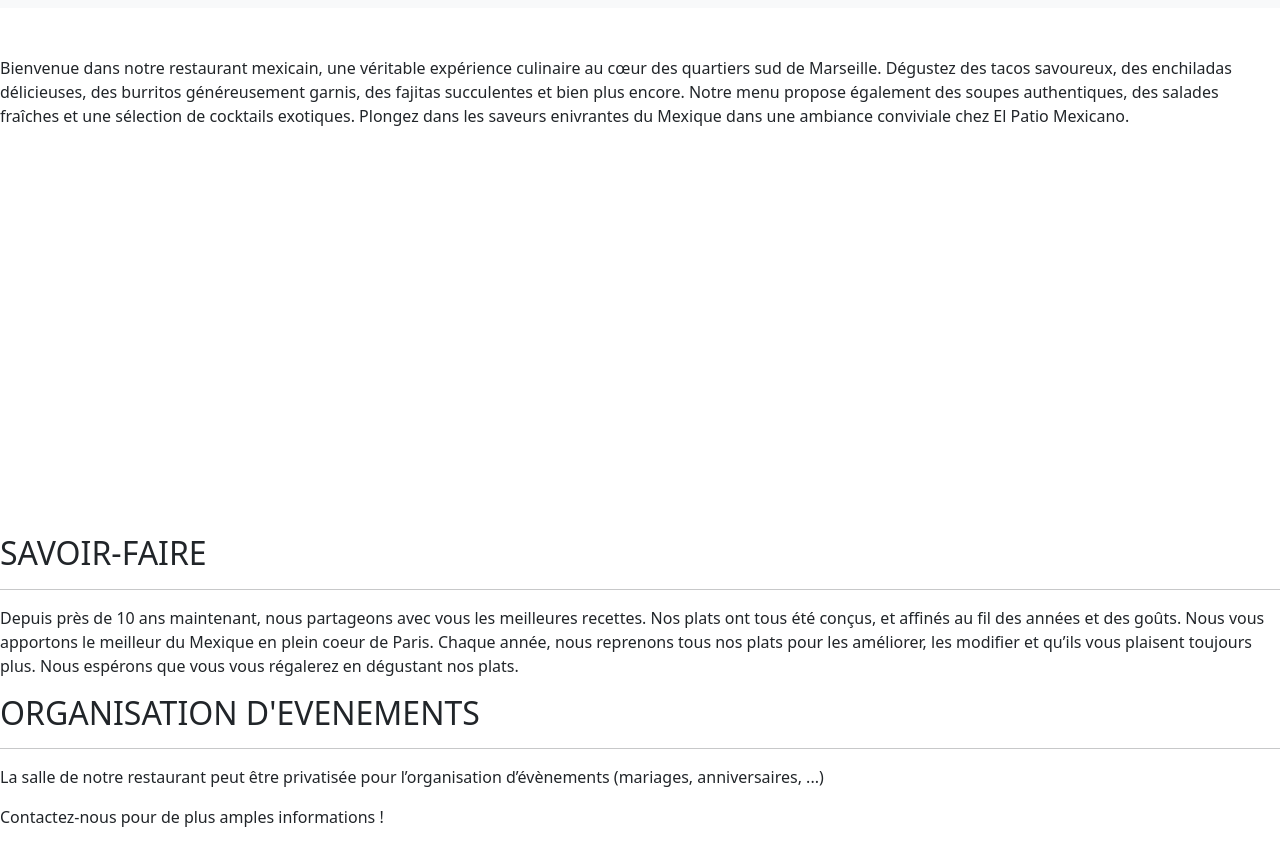
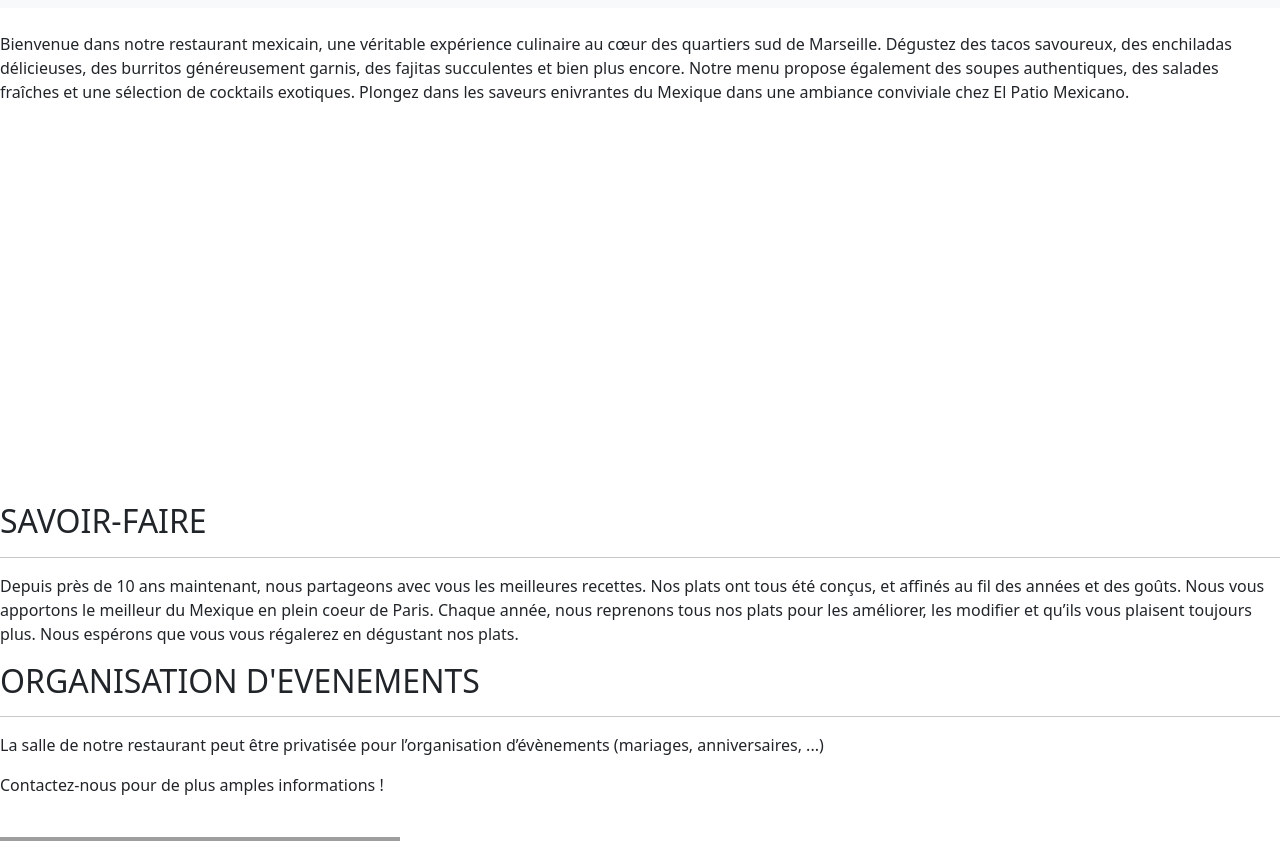
Before and after one commit to Kor-bens/EL-PATIO-MEXICANO, a PHP site: page /index.php in a window 1280 px wide. Shown: the part 308-1149 px from the top of the page. Run offline with PHP 8.4, Linux system fonts and the light colour scheme; grey boxes are pictures that could not be loaded.

Commit message:
maj index.php

```diff
--- a/public/index.php
+++ b/public/index.php
@@ -5,66 +5,62 @@
 
     <div class="contain-img">
         <!-- <img id="plats-table" src="../Ressources/plats-table.jpg" alt="plats-table"> -->
-    <a id="consulter-le-menu" class="vert text-white text-decoration-none" href="menu.php">CONSULTER LE MENU</a>
+        <a id="consulter-le-menu" class="vert text-white text-decoration-none fs-clamp-b" href="menu.php">CONSULTER LE MENU</a>
     </div>
 
-<div id="description" class="orange mt-4">
-    <p id="p-description" class="fsclamp3">Bienvenue dans notre restaurant mexicain, une véritable expérience culinaire au cœur des quartiers sud de Marseille. Dégustez des tacos savoureux, des enchiladas délicieuses, des burritos généreusement garnis, des fajitas succulentes et bien plus encore. Notre menu propose également des soupes authentiques, des salades fraîches et une sélection de cocktails exotiques. Plongez dans les saveurs enivrantes du Mexique dans une ambiance conviviale chez El Patio Mexicano.</p>
+    <div id="description" class="orange mtb-4">
+        <p id="p-description" class="fs-clamp-p">Bienvenue dans notre restaurant mexicain, une véritable expérience culinaire au cœur des quartiers sud de Marseille. Dégustez des tacos savoureux, des enchiladas délicieuses, des burritos généreusement garnis, des fajitas succulentes et bien plus encore. Notre menu propose également des soupes authentiques, des salades fraîches et une sélection de cocktails exotiques. Plongez dans les saveurs enivrantes du Mexique dans une ambiance conviviale chez El Patio Mexicano.</p>
     </div>
 
     <div class="container-img-description">
-    <div class="container-bloc mt-4">
+        <div class="container-bloc mtb-4">
 
-        <div class="bloc-image un"></div>
+            <div class="bloc-image un "></div>
             <div class="bloc-description un orange">
-            <h2 class="titre-description text-white">El Patio Mexicano</h2>
-            <p class="p-description text-white">El Patio Mexicano : trésor culinaire depuis 1998. Passionnés de cuisine mexicaine, deux amis ouvrent ce restaurant. Plats savoureux, ambiance festive et sourires chaleureux : un héritage qui perdure.</p>
+                <h2 class="titre-description text-white fs-clamp-h">El Patio Mexicano</h2>
+                <p class="p-description text-white fs-clamp-p">El Patio Mexicano : trésor culinaire depuis 1998. Passionnés de cuisine mexicaine, deux amis ouvrent ce restaurant. Plats savoureux, ambiance festive et sourires chaleureux : un héritage qui perdure.</p>
                 <div class="vert btn">
-                <a class="bloc-description-lien  text-white text-decoration-none" href="#">HISTOIRE DU RESTAURANT</a>
+                    <a class="bloc-description-lien  text-white text-decoration-none fs-clamp-b" href="#">HISTOIRE DU RESTAURANT</a>
                 </div>
             </div>
 
             <div class="bloc-image deux"></div>
             <div class="bloc-description deux orange">
-            <p class="p-description text-white">EN PLUS NOS PLATS SONT TROP BONS !!!</p>
+                <p class="p-description text-white fs-clamp-p">EN PLUS NOS PLATS SONT TROP BONS !!!</p>
                 <div class="vert btn">
-                <a class="bloc-description-lien  text-white text-decoration-none" href="menu.php">CONSULTEZ LE MENU</a>
+                    <a class="bloc-description-lien  text-white text-decoration-none fs-clamp-b" href="menu.php">CONSULTEZ LE MENU</a>
                 </div>
             </div>
 
             <div class="bloc-image trois"></div>
             <div class="bloc-description trois orange">
-            <p class="p-description text-white">VOUS POUVEZ VENIR DEGUSTEZ NOS PLATS SUR PLACE...</p>
+                <p class="p-description text-white fs-clamp-p">VOUS POUVEZ VENIR DEGUSTEZ NOS PLATS SUR PLACE...</p>
                 <div class="vert btn">
-                <a class="bloc-description-lien  text-white text-decoration-none" href="#">RESERVEZ UNE TABLE</a>
+                    <a class="bloc-description-lien  text-white text-decoration-none fs-clamp-b" href="#">RESERVEZ UNE TABLE</a>
                 </div>
             </div>
 
             <div class="bloc-image quatre"></div>
             <div class="bloc-description quatre orange">
-            <p class="p-description text-white">...OU LES EMPORTER !</p>
+                <p class="p-description text-white fs-clamp-p">...OU LES EMPORTER !</p>
                 <div class="vert btn">
-                <a class="bloc-description-lien  text-white text-decoration-none" href="#">PASSEZ UNE COMMANDE</a>
+                    <a class="bloc-description-lien  text-white text-decoration-none fs-clamp-b" href="#">PASSEZ UNE COMMANDE</a>
                 </div>
             </div>
         </div>
     </div>
 
-<div id="bloc-savoir-faire-organisation-devenement">
+    <div id="bloc-savoir-faire-organisation-devenement" class="mtb-4">
         <div id="bloc-savoir-faire">
-        <h2 id="titre-bloc-savoir-faire">SAVOIR-FAIRE
-            <hr id="trait-1">
-        </h2>
-        <p id="description-savoir-faire">Depuis près de 10 ans maintenant, nous partageons avec vous les meilleures recettes. Nos plats ont tous été conçus, et affinés au fil des années et des goûts. Nous vous apportons le meilleur du Mexique en plein coeur de Paris. Chaque année, nous reprenons tous nos plats pour les améliorer, les modifier et qu’ils vous plaisent toujours plus. Nous espérons que vous vous régalerez en dégustant nos plats.</p>
+            <h2 id="titre-bloc-savoir-faire" class="fs-clamp-h">SAVOIR-FAIRE<hr id="trait-1"></h2>
+            <p id="description-savoir-faire" class="fs-clamp-p">Depuis près de 10 ans maintenant, nous partageons avec vous les meilleures recettes. Nos plats ont tous été conçus, et affinés au fil des années et des goûts. Nous vous apportons le meilleur du Mexique en plein coeur de Paris. Chaque année, nous reprenons tous nos plats pour les améliorer, les modifier et qu’ils vous plaisent toujours plus. Nous espérons que vous vous régalerez en dégustant nos plats.</p>
         </div>
 
-    <div id="bloc-organisation-devenement" class="orange">
-        <h2 id="titre-bloc-organisation-devenement">ORGANISATION D'EVENEMENTS
-            <hr id="trait-2">
-        </h2>
-        <p id="p-1-description-oraganisation-devenement">La salle de notre restaurant peut être privatisée pour l’organisation d’évènements (mariages, anniversaires, ...)</p>
-        <p id="p-2-description-oraganisation-devenement">Contactez-nous pour de plus amples informations !</p>
-        <a id="bloc-contact" class="vert text-white text-decoration-none" href="contact.php">CONTACT</a>
+        <div id="bloc-organisation-devenement" class="orange mtb-4">
+            <h2 id="titre-bloc-organisation-devenement" class="fs-clamp-h">ORGANISATION D'EVENEMENTS<hr id="trait-2"></h2>
+            <p id="p-1-description-oraganisation-devenement" class="mtb-4 fs-clamp-p">La salle de notre restaurant peut être privatisée pour l’organisation d’évènements (mariages, anniversaires, ...)</p>
+            <p id="p-2-description-oraganisation-devenement" class="fs-clamp-p">Contactez-nous pour de plus amples informations !</p>
+            <a id="bloc-contact" class="vert text-white text-decoration-none fs-clamp-b" href="contact.php">CONTACT</a>
         </div>
     </div>
 
```
Lines whose indentation alone changed are shown as unchanged.
